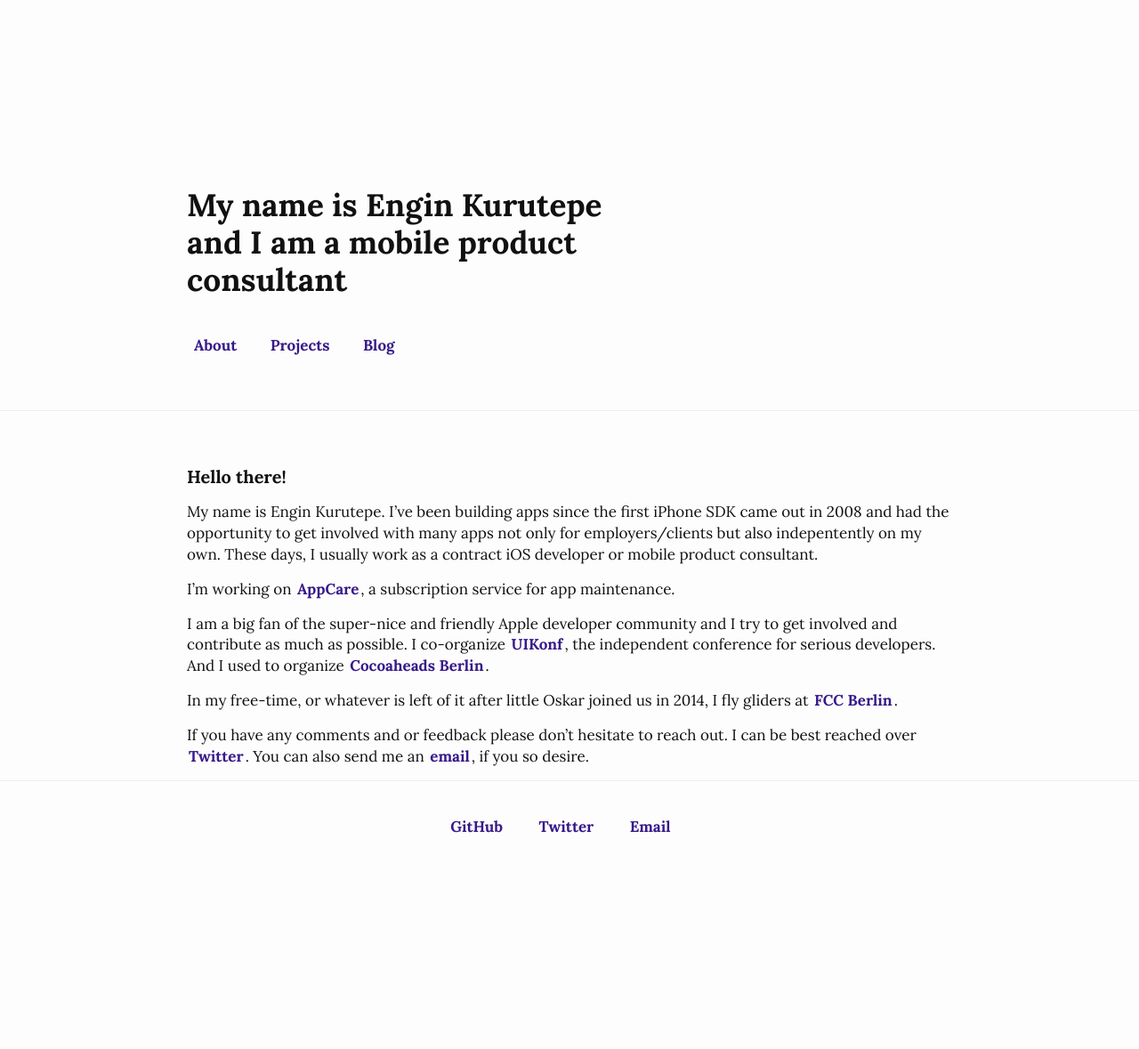
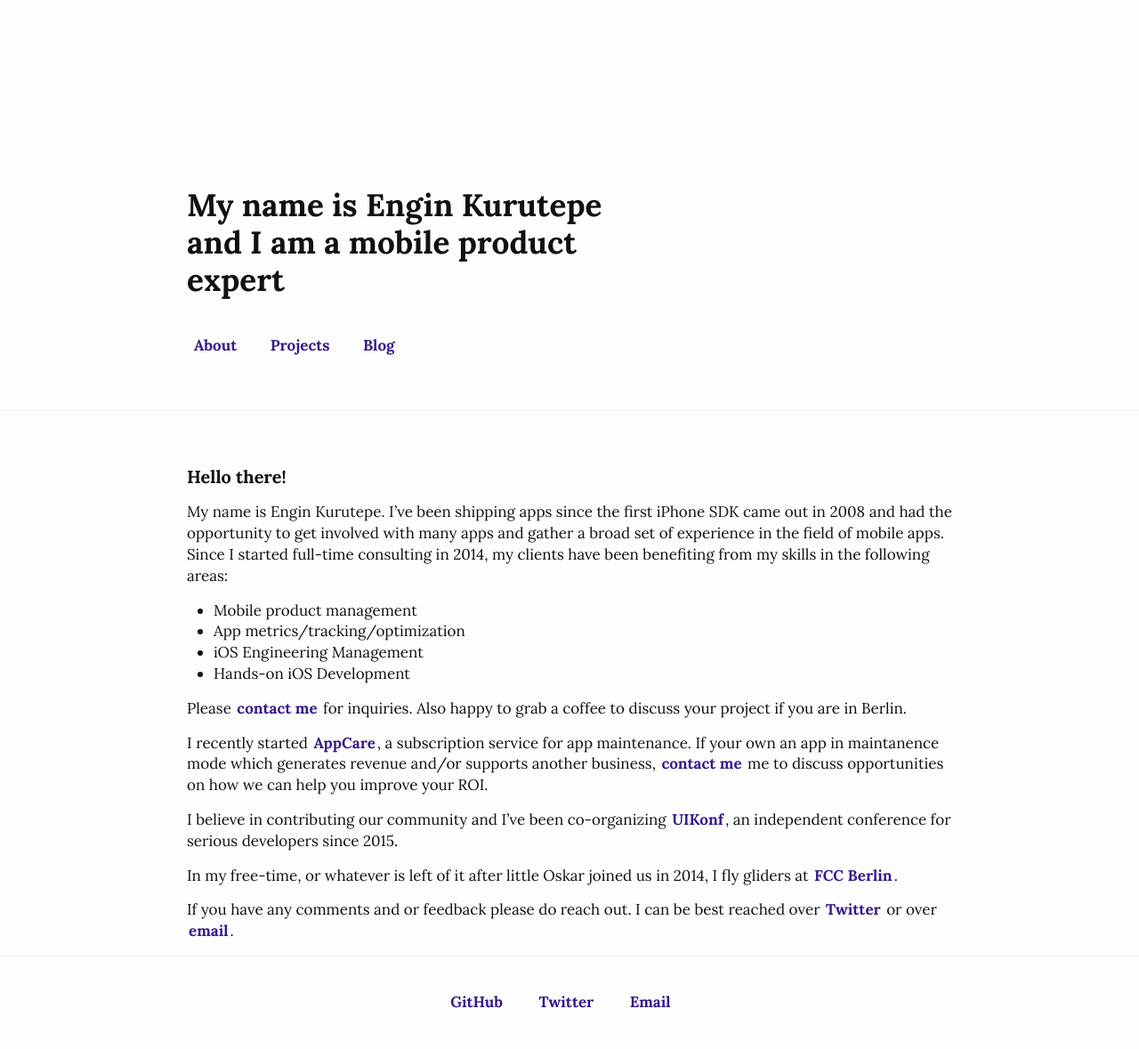
Before and after one commit to ekurutepe/ekurutepe.github.io, a Jekyll site: the page built from index.md, in a window 1280 px wide. Shown: the whole page at 89% size. Built offline with Jekyll 4.4.1, drawn with Linux system fonts in a browser that asks for light colours; before the commit the page ends 982 px from its top, so only the background shows below that.

Commit message:
Some copy editing

```diff
--- a/_config.yml
+++ b/_config.yml
@@ -7,7 +7,7 @@
 
 # Site settings
 title: Engin Kurutepe
-job: mobile product consultant
+job: mobile product expert
 email: engin@kurutepe.com
 description: >
   Engin Kurutepe. Mobile Product Consultant. iOS Developer. Based in Berlin.
--- a/index.md
+++ b/index.md
@@ -5,12 +5,19 @@ title: About
 
 ### Hello there!
 
-My name is Engin Kurutepe. I've been building apps since the first iPhone SDK came out in 2008 and had the opportunity to get involved with many apps not only for employers/clients but also indepentently on my own. These days, I usually work as a contract iOS developer or mobile product consultant.
+My name is Engin Kurutepe. I've been shipping apps since the first iPhone SDK came out in 2008 and had the opportunity to get involved with many apps and gather a broad set of experience in the field of mobile apps. Since I started full-time consulting in 2014, my clients have been benefiting from my skills in the following areas:
 
-I'm working on [AppCare](https://appcare.io), a subscription service for app maintenance.
+- Mobile product management
+- App metrics/tracking/optimization
+- iOS Engineering Management
+- Hands-on iOS Development
 
-I am a big fan of the super-nice and friendly Apple developer community and I try to get involved and contribute as much as possible. I co-organize [UIKonf](http://www.uikonf.com), the independent conference for serious developers. And I used to organize [Cocoaheads Berlin](http://www.cocoaheads-berlin.org).
+Please [contact me](mailto:engin@kurutepe.com) for inquiries. Also happy to grab a coffee to discuss your project if you are in Berlin.
+
+I recently started [AppCare](https://appcare.io), a subscription service for app maintenance. If your own an app in maintanence mode which generates revenue and/or supports another business, [contact me](mailto:engin@kurutepe.com) me to discuss opportunities on how we can help you improve your ROI.
+
+I believe in contributing our community and I've been co-organizing [UIKonf](http://www.uikonf.com), an independent conference for serious developers since 2015.
 
 In my free-time, or whatever is left of it after little Oskar joined us in 2014, I fly gliders at [FCC Berlin](http://www.fccberlin.de).
 
-If you have any comments and or feedback please don't hesitate to reach out. I can be best reached over [Twitter](https://twitter.com/ekurutepe). You can also send me an [email](mailto:engin@kurutepe.com), if you so desire.
+If you have any comments and or feedback please do reach out. I can be best reached over [Twitter](https://twitter.com/ekurutepe) or over [email](mailto:engin@kurutepe.com).
```
Also changed, not shown: projects.md (+1 -1 lines), 11 other files.
